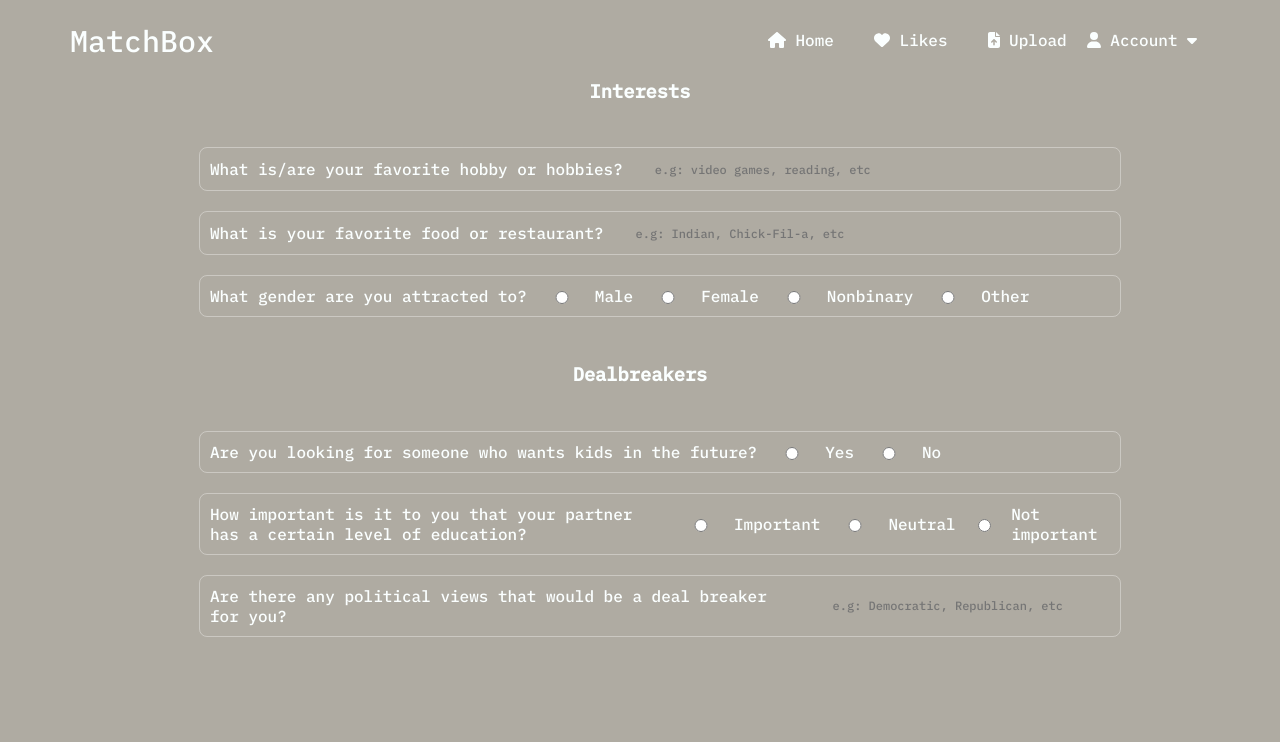
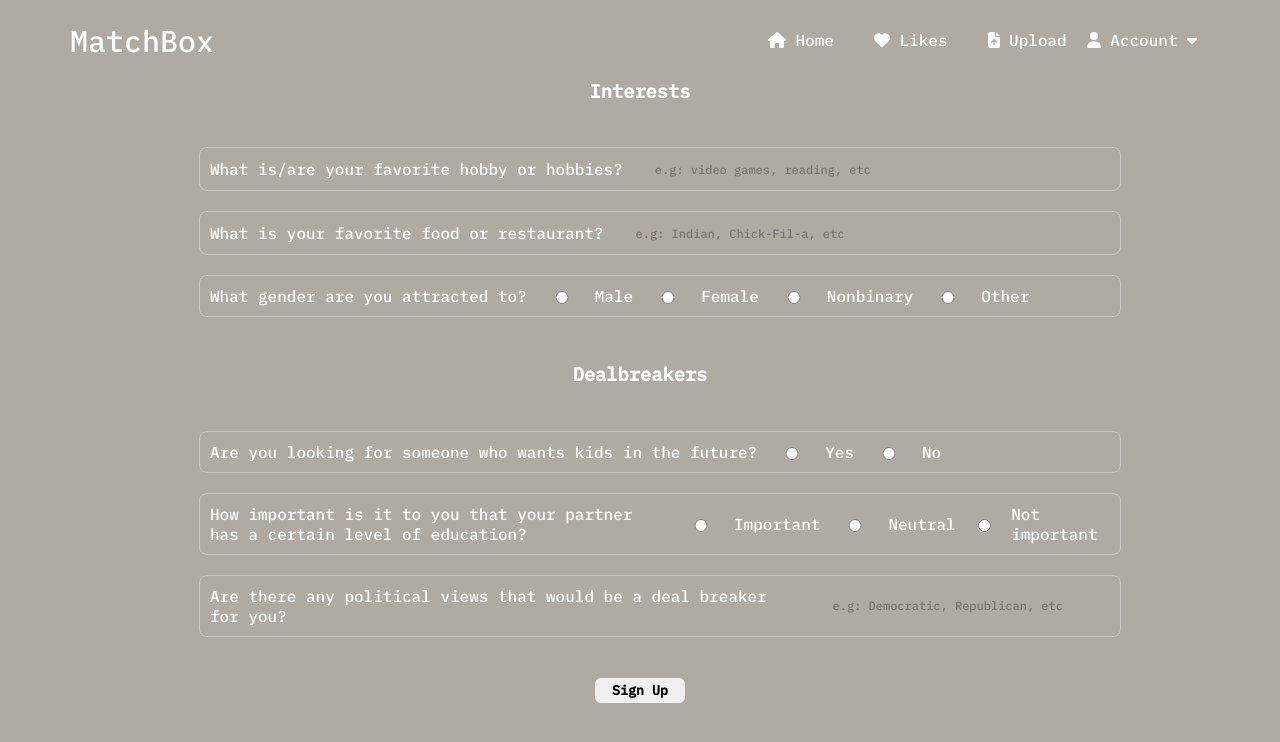
Before and after one commit to David-Tech/Matchbox, a React (Create React App) app in the folder client/: page /Matchbox/profile in a window 1280 px wide. Shown: the top 742 px of the page. Built offline with nearby package versions, Linux system fonts and the light colour scheme.

Commit message:
profile prompts submit button

```diff
--- a/client/src/components/pages/Profile.js
+++ b/client/src/components/pages/Profile.js
@@ -63,7 +63,11 @@ function Profile() {
               <input className="input-color input-field input-tag"  placeholder= "e.g: Democratic, Republican, etc "></input>
             </li>
           </ul>
+
+          <button type="submit" className="">Sign Up</button>
+
       </div>
+
     </>
   );
 }
```
